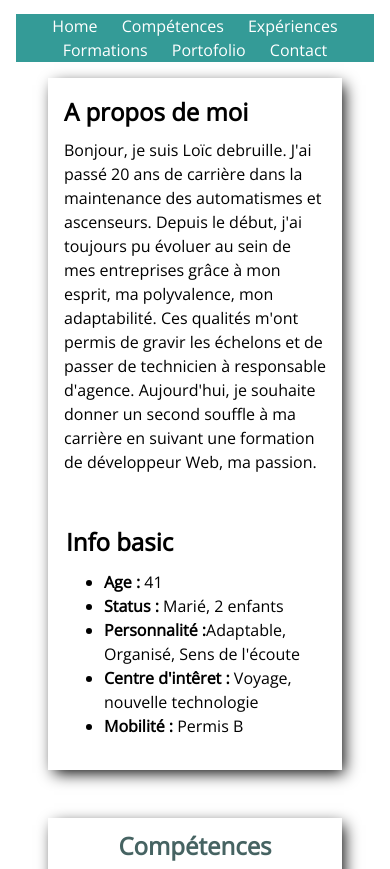
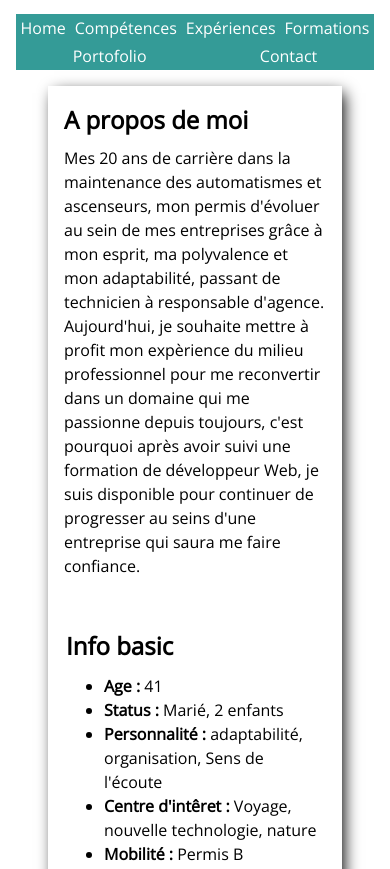
Before and after one commit to LoicDebruille/LoicDebruille.github.io, a plain HTML site: page index.html in a window 390 px wide. Shown: the part 734-1603 px from the top of the page. Drawn offline with nearby package versions, Linux system fonts and the light colour scheme.

Commit message:
correction bug nav bar

```diff
--- a/css/styleMediaQuery.css
+++ b/css/styleMediaQuery.css
@@ -5,13 +5,16 @@
   #nav {
     text-align: center;
     position: sticky;
-    top: 1px;
+    top: 0px;
+    display: flex;
+    flex-direction: row;
+    flex-wrap: wrap;
+    justify-content: space-around;
   }
 
-  #nav {
-    text-align: center;
-    position: sticky;
-    top: 1px;
+  #nav a {
+    margin: 0rem;
+    padding: 2px;
   }
 
   /* APROPOS DE MOI */
@@ -49,6 +52,14 @@
     width: 100%;
   }
 
+  .experience-info-text {
+    width: 100%;
+    padding: 1rem;
+  }
+
+  .formation_info-resume {
+    width: 100%;
+  }
   /* FORMATION */
 
   .formation-info {
@@ -62,7 +73,17 @@
   /* CONTACT */
 
   .bloc {
-    width: 70%;
+    width: 95%;
+  }
+
+  .bloc h2 {
+    font-size: 1rem;
+    padding: 1px;
+  }
+
+  .contacterMoi-div {
+    font-size: 1rem;
+    padding: 8px;
   }
 }
 
--- a/index.html
+++ b/index.html
@@ -38,15 +38,16 @@
         <section id="aProposDeMoi">
             <div class="aproposDeMoi-info">
                 <h2>A propos de moi</h2>
-                <p class="infoBasic">Bonjour, je suis Loïc debruille. J'ai passé 20 ans de carrière dans la maintenance
-                    des
-                    automatismes et ascenseurs.
-                    Depuis le début, j'ai toujours pu évoluer au sein de mes entreprises grâce à mon
+                <p class="infoBasic">Mes 20 ans de carrière dans la maintenance
+                    des automatismes et ascenseurs,
+                    mon permis d'évoluer au sein de mes entreprises grâce à mon
                     esprit,
-                    ma polyvalence, mon adaptabilité.
-                    Ces qualités m'ont permis de gravir les échelons et de passer de technicien à responsable d'agence.
-                    Aujourd'hui, je souhaite donner un second souffle à ma carrière en suivant
-                    une formation de développeur Web, ma passion.
+                    ma polyvalence et mon adaptabilité, passant de technicien à responsable d'agence.
+                    Aujourd'hui, je souhaite mettre à profit mon expèrience du milieu professionnel pour me reconvertir
+                    dans un domaine qui me
+                    passionne depuis toujours, c'est pourquoi
+                    après avoir suivi une formation de développeur Web, je suis disponible pour continuer de progresser
+                    au seins d'une entreprise qui saura me faire confiance.
 
                 </p>
             </div>
@@ -55,8 +56,8 @@
                 <ul>
                     <li><strong>Age : </strong> 41</li>
                     <li><strong>Status : </strong> Marié, 2 enfants</li>
-                    <li><strong>Personnalité :</strong>Adaptable, Organisé, Sens de l'écoute</li>
-                    <li><strong> Centre d'intêret : </strong>Voyage, nouvelle technologie </li>
+                    <li><strong>Personnalité : </strong>adaptabilité, organisation, Sens de l'écoute</li>
+                    <li><strong> Centre d'intêret : </strong>Voyage, nouvelle technologie, nature </li>
                     <li><strong> Mobilité : </strong>Permis B</li>
                 </ul>
             </div>
```
